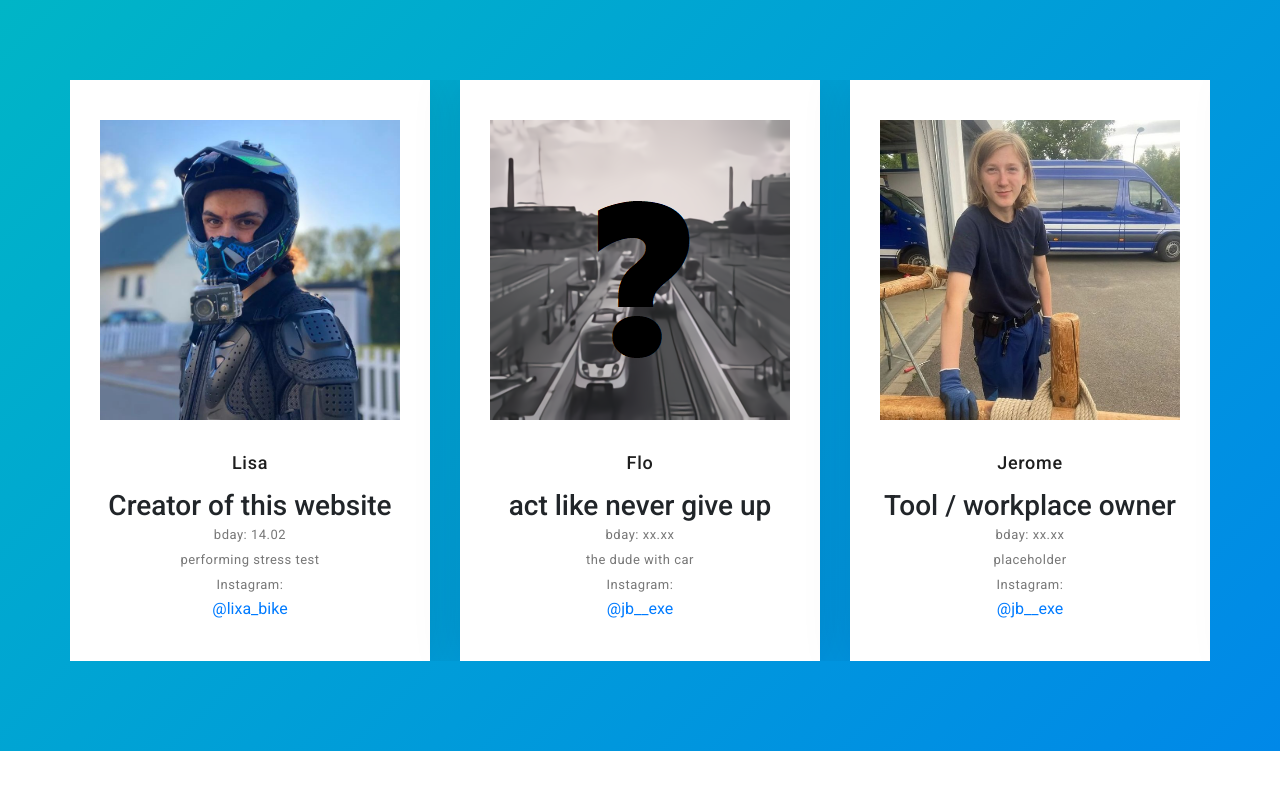
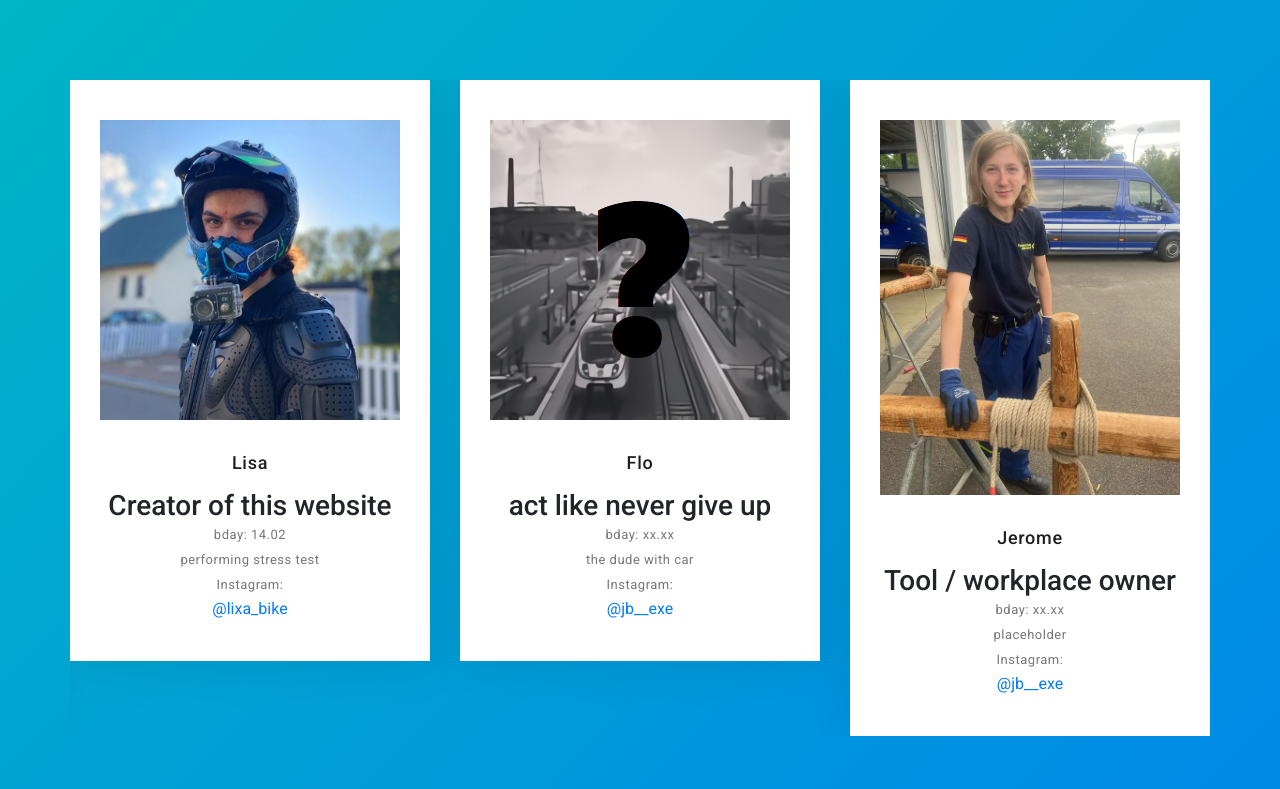
Before and after one commit to portalninja2/allster, a plain HTML site: page FCKT/about.html in a window 1280 px wide. Shown: the part 800-1589 px from the top of the page. Drawn offline with Linux system fonts and the light colour scheme.

Commit message:
Update about.html

```diff
--- a/FCKT/about.html
+++ b/FCKT/about.html
@@ -134,7 +134,7 @@ https://templatemo.com/tm-537-art-factory
 
                     <div class="item service-item">
                         <div class="aboutus">
-                            <i><img src="assets/images/jerome2.jfif" alt=""></i>
+                            <i><img src="assets/images/jerome1.jfif" alt=""></i>
                         </div>
                         <div class="padabout">
                             <h5 class="service-title">Jerome</h5>
```
